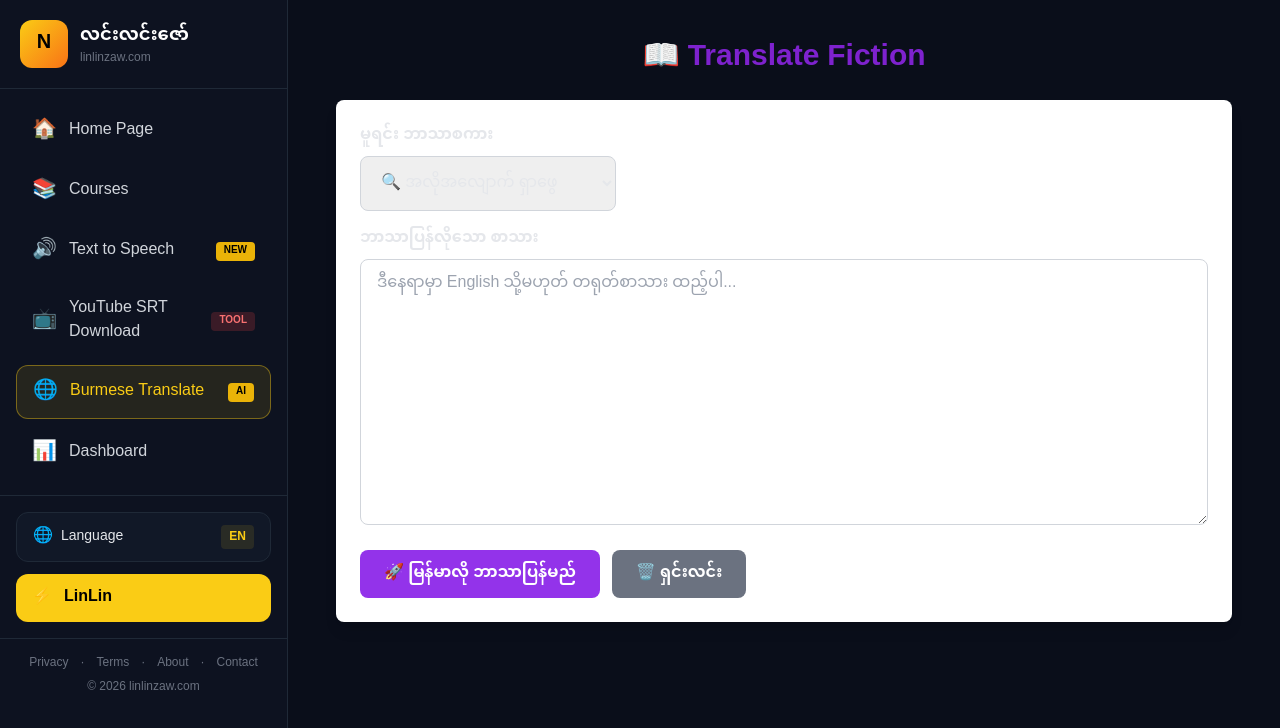
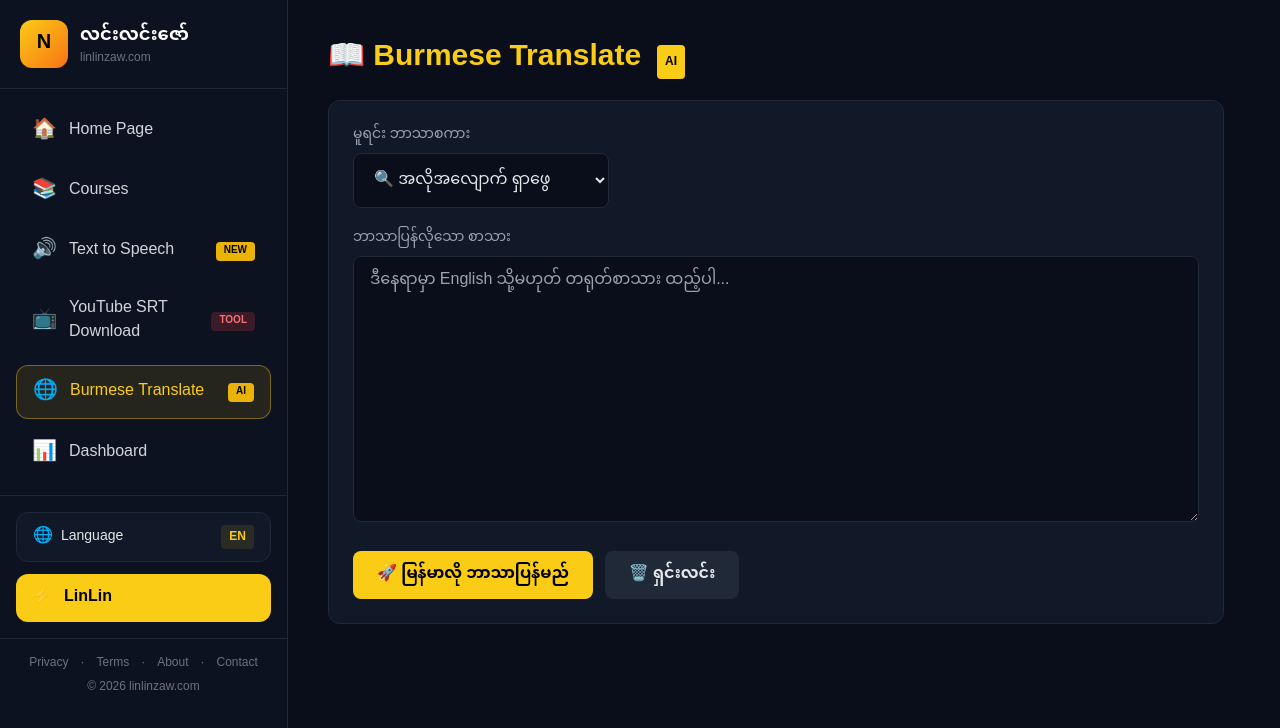
Before and after one commit to linzawzaw0666692-attack/lin-Lin-zaw-translator, a Next.js app: page /translate in a window 1280 px wide. Shown: the top 728 px of the page. Built offline with nearby package versions, Linux system fonts and the light colour scheme.

Commit message:
Update page.js

```diff
--- a/app/translate/page.js
+++ b/app/translate/page.js
@@ -9,13 +9,8 @@ export default function TranslatePage() {
   const [error, setError] = useState('')
 
   const handleTranslate = async () => {
-    if (!inputText.trim()) {
-      setError('ဘာသာပြန်ရန် စာသားထည့်ပါ')
-      return
-    }
-    setLoading(true)
-    setError('')
-    setOutputText('')
+    if (!inputText.trim()) return setError('ဘာသာပြန်ရန် စာသားထည့်ပါ')
+    setLoading(true); setError(''); setOutputText('')
 
     try {
       const res = await fetch('/api/translate', {
@@ -23,7 +18,6 @@ export default function TranslatePage() {
         headers: { 'Content-Type': 'application/json' },
         body: JSON.stringify({ text: inputText, sourceLang }),
       })
-
       const data = await res.json()
       if (!res.ok) throw new Error(data.error || 'ဘာသာပြန်မှု မအောင်မြင်ပါ')
       setOutputText(data.translation)
@@ -34,73 +28,64 @@ export default function TranslatePage() {
     }
   }
 
-  const copyToClipboard = () => {
-    navigator.clipboard.writeText(outputText)
-    alert('ကော်ပီ ပြီးပါပြီ! ✅')
-  }
-
   return (
-    <div className="max-w-4xl mx-auto">
-      <h1 className="text-3xl font-bold text-purple-700 mb-6 text-center">
-        📖 Translate Fiction
+    <div className="max-w-4xl">
+      <h1 className="text-3xl font-bold text-yellow-400 mb-6">
+        📖 Burmese Translate <span className="text-xs bg-yellow-400 text-black px-2 py-1 rounded ml-2">AI</span>
       </h1>
 
-      <div className="bg-white rounded-lg shadow-lg p-6 mb-6">
-        <label className="block font-semibold mb-2">မူရင်း ဘာသာစကား</label>
+      <div className="bg-[#111827] border border-[#1f2937] rounded-xl p-6 mb-6">
+        <label className="block text-sm text-gray-400 mb-2">မူရင်း ဘာသာစကား</label>
         <select
           value={sourceLang}
           onChange={(e) => setSourceLang(e.target.value)}
-          className="w-full md:w-64 border border-gray-300 rounded-lg px-4 py-2 mb-4"
+          className="w-full md:w-64 bg-[#0a0e1a] border border-[#1f2937] rounded-lg px-4 py-2 mb-5 text-gray-200"
         >
           <option value="auto">🔍 အလိုအလျောက် ရှာဖွေ</option>
           <option value="en">🇬🇧 English</option>
-          <option value="zh">🇨🇳 Chinese (中文)</option>
+          <option value="zh">🇨🇳 Chinese</option>
         </select>
 
-        <label className="block font-semibold mb-2">ဘာသာပြန်လိုသော စာသား</label>
+        <label className="block text-sm text-gray-400 mb-2">ဘာသာပြန်လိုသော စာသား</label>
         <textarea
           value={inputText}
           onChange={(e) => setInputText(e.target.value)}
           placeholder="ဒီနေရာမှာ English သို့မဟုတ် တရုတ်စာသား ထည့်ပါ..."
           rows={10}
-          className="w-full border border-gray-300 rounded-lg px-4 py-3 focus:outline-none focus:ring-2 focus:ring-purple-500"
+          className="w-full bg-[#0a0e1a] border border-[#1f2937] rounded-lg px-4 py-3 text-gray-200 focus:outline-none focus:border-yellow-400"
         />
 
-        <div className="mt-4 flex flex-wrap gap-3">
+        <div className="mt-5 flex flex-wrap gap-3">
           <button
             onClick={handleTranslate}
             disabled={loading}
-            className="bg-purple-600 hover:bg-purple-700 disabled:bg-gray-400 text-white font-semibold px-6 py-3 rounded-lg transition"
+            className="bg-yellow-400 hover:bg-yellow-300 disabled:bg-gray-600 text-black font-bold px-6 py-3 rounded-lg transition"
           >
             {loading ? '⏳ ဘာသာပြန်နေသည်...' : '🚀 မြန်မာလို ဘာသာပြန်မည်'}
           </button>
           <button
             onClick={() => { setInputText(''); setOutputText(''); setError('') }}
-            className="bg-gray-500 hover:bg-gray-600 text-white font-semibold px-6 py-3 rounded-lg transition"
+            className="bg-[#1f2937] hover:bg-[#374151] text-gray-200 font-bold px-6 py-3 rounded-lg transition"
           >
             🗑️ ရှင်းလင်း
           </button>
         </div>
 
-        {error && (
-          <p className="mt-3 text-red-600 font-medium">⚠️ {error}</p>
-        )}
+        {error && <p className="mt-3 text-red-400 font-medium">⚠️ {error}</p>}
       </div>
 
       {outputText && (
-        <div className="bg-green-50 border-l-4 border-green-500 rounded-lg shadow p-6">
+        <div className="bg-[#111827] border-l-4 border-yellow-400 rounded-xl p-6">
           <div className="flex justify-between items-center mb-3">
-            <h2 className="text-xl font-bold text-green-700">✅ ဘာသာပြန်ချက် (မြန်မာ)</h2>
+            <h2 className="text-lg font-bold text-yellow-400">✅ ဘာသာပြန်ချက် (မြန်မာ)</h2>
             <button
-              onClick={copyToClipboard}
-              className="bg-green-600 hover:bg-green-700 text-white px-4 py-2 rounded-lg text-sm"
+              onClick={() => { navigator.clipboard.writeText(outputText); alert('ကော်ပီ ပြီးပါပြီ!') }}
+              className="bg-yellow-400 hover:bg-yellow-300 text-black px-4 py-2 rounded-lg text-sm font-bold"
             >
               📋 ကော်ပီ
             </button>
           </div>
-          <p className="text-gray-800 whitespace-pre-wrap leading-relaxed">
-            {outputText}
-          </p>
+          <p className="text-gray-200 whitespace-pre-wrap leading-relaxed">{outputText}</p>
         </div>
       )}
     </div>
```
